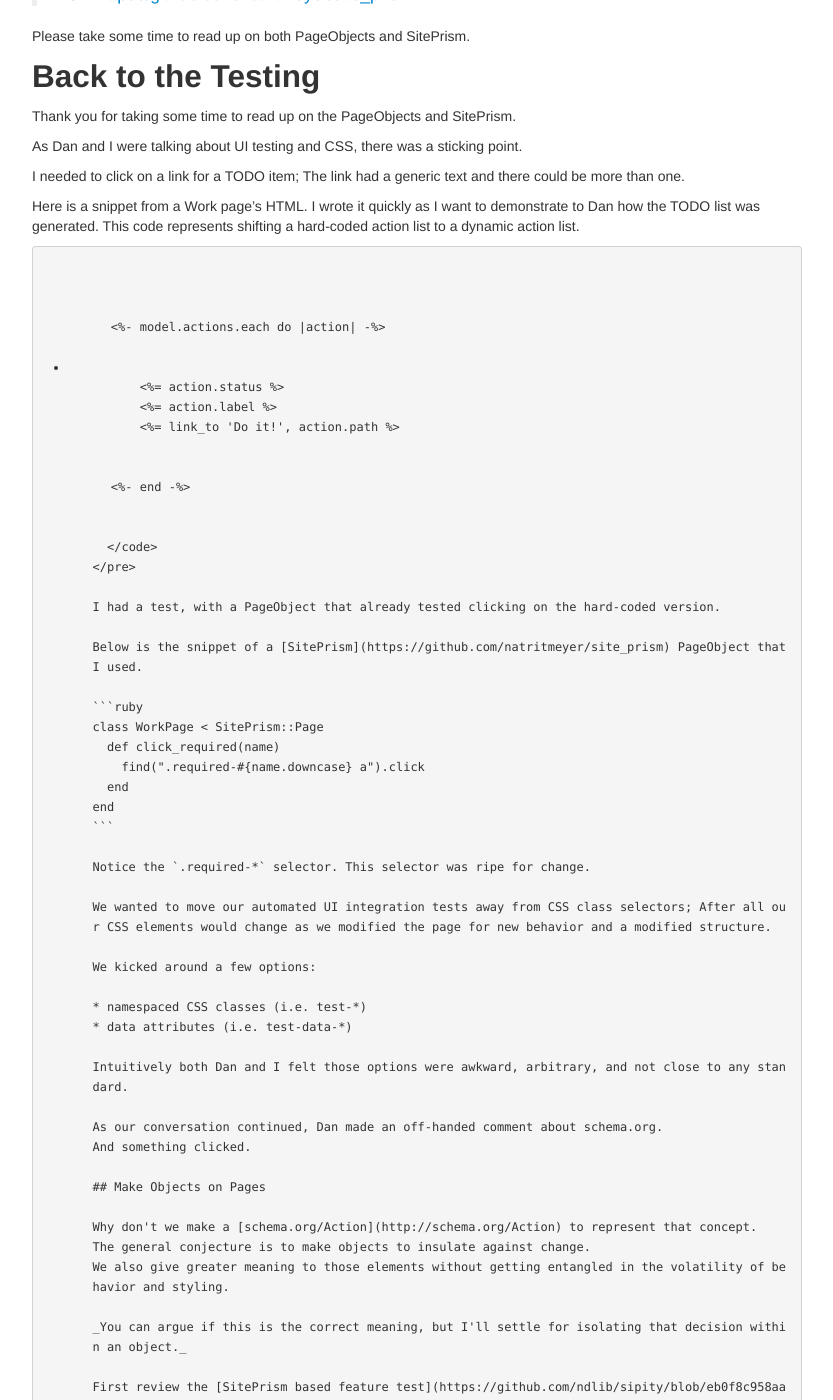
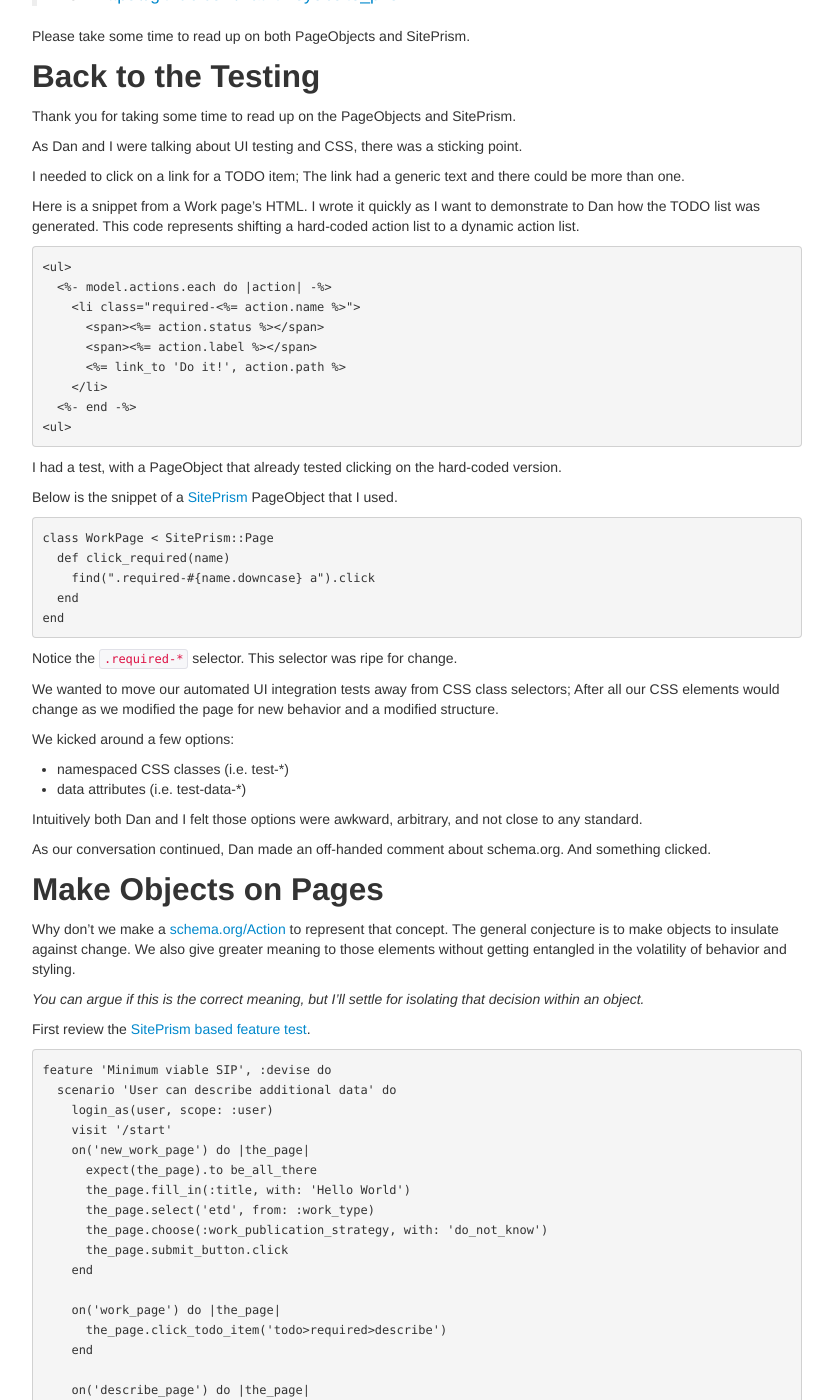
Before and after one commit to terrellt/ndlib.github.io, a Jekyll site: the page built from _posts/2015-01-23-pay-attention-to-pain-points.md, in a window 1280 px wide and 1400 px high, scrolled down 1639 px. Shown: the whole window, without its empty margins (223-1056 px from the left). Built offline with Jekyll 4.4.1, drawn with Linux system fonts in a browser that asks for light colours; Markdown is read by kramdown in place of the engine named in the settings; some of the changed text lies outside the part shown.

Commit message:
Tweaking pages

````diff
--- a/_posts/2015-01-23-pay-attention-to-pain-points.md
+++ b/_posts/2015-01-23-pay-attention-to-pain-points.md
@@ -105,19 +105,17 @@ I needed to click on a link for a TODO item; The link had a generic text and the
 
 Here is a snippet from a Work page's HTML. I wrote it quickly as I want to demonstrate to Dan how the TODO list was generated. This code represents shifting a hard-coded action list to a dynamic action list.
 
-<pre>
-  <code class="html">
-    <ul>
-      <%- model.actions.each do |action| -%>
-        <li class="required-<%= action.name %>">
-          <span><%= action.status %></span>
-          <span><%= action.label %></span>
-          <%= link_to 'Do it!', action.path %>
-        </li>
-      <%- end -%>
-    <ul>
-  </code>
-</pre>
+```html
+<ul>
+  <%- model.actions.each do |action| -%>
+    <li class="required-<%= action.name %>">
+      <span><%= action.status %></span>
+      <span><%= action.label %></span>
+      <%= link_to 'Do it!', action.path %>
+    </li>
+  <%- end -%>
+<ul>
+```
 
 I had a test, with a PageObject that already tested clicking on the hard-coded version.
 
@@ -190,20 +188,18 @@ That someone who is used to interacting with a web page might be able to read th
 
 Now review the [snippet extracted from the Sipity view code](https://github.com/ndlib/sipity/blob/eb0f8c958aa2d8e2f2107ffe60f437f15890a47f/app/views/sipity/controllers/works/show.html.erb#L47-L52)
 
-<pre>
-  <code class="html">
-    <ul>
-      <%- actions.each do |action| -%>
-        <li itemscope itemtype="http://schema.org/Action">
-          <meta itemprop="name" content="todo><%= set %>><%= action.name %>">
-          <span itemprop="actionStatus"><%= action.state %></span>
-          <span itemprop="description"><%= action.label %></span>
-          <a itemprop="url" href="<%= action.path %>">Do it!</a>
-        </li>
-      <%- end -%>
-    </ul>
-  </code>
-</pre>
+```html
+<ul>
+  <%- actions.each do |action| -%>
+    <li itemscope itemtype="http://schema.org/Action">
+      <meta itemprop="name" content="todo><%= set %>><%= action.name %>">
+      <span itemprop="actionStatus"><%= action.state %></span>
+      <span itemprop="description"><%= action.label %></span>
+      <a itemprop="url" href="<%= action.path %>">Do it!</a>
+    </li>
+  <%- end -%>
+</ul>
+```
 
 This is the markup that I chose to reflect the action object.
 To reiterate, it:
````
